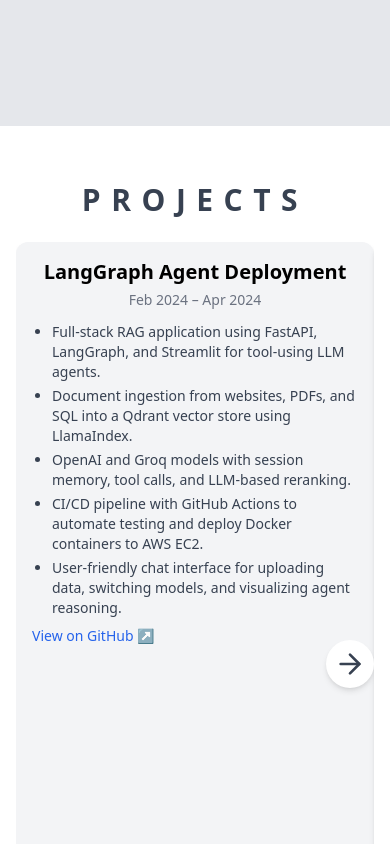
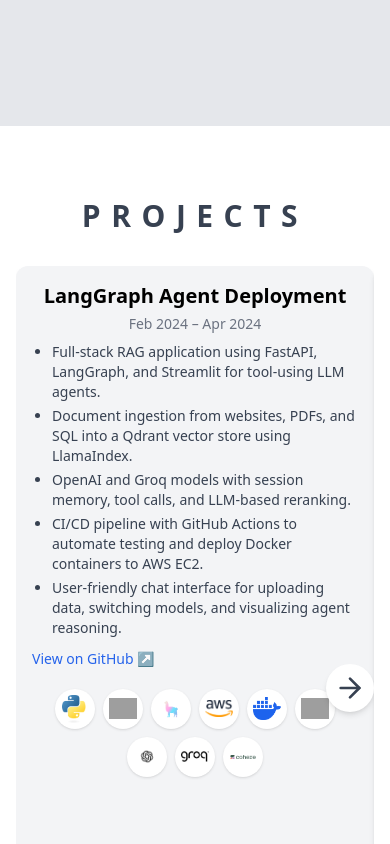
Before and after one commit to RoboMaroof/maroof-portfolio, a Next.js app: page / in a window 390 px wide. Shown: the part 1560-2404 px from the top of the page. Built offline with nearby package versions, Linux system fonts and the light colour scheme; grey boxes are pictures that could not be loaded.

Commit message:
Updated Projects section for mobile version

```diff
--- a/app/components/ProjectsSection.js
+++ b/app/components/ProjectsSection.js
@@ -111,17 +111,18 @@
   return (
     <section
       id="projects"
-      className="snap-start min-h-screen-svh md:min-h-screen bg-white px-4 pt-[56px] md:pt-24"
+      className="snap-start min-h-screen-svh md:min-h-screen bg-white px-4 pt-[72px] md:pt-24"
     >
-      <h2 className="text-3xl font-bold text-center mb-6 tracking-[0.35em] text-gray-700">
+      <h2 className="text-3xl font-bold text-center mb-8 tracking-[0.35em] text-gray-700">
         PROJECTS
       </h2>
 
-      {/* Desktop */}
+      {/* 💻 Desktop Version */}
       <div className="hidden md:flex relative w-full max-w-6xl h-[700px] items-center justify-center mx-auto">
-        {[-1, 0, 1].map(offset => {
+        {[ -1, 0, 1 ].map(offset => {
           const proj = getProject(index + offset)
           const isCurrent = offset === 0
+
           return (
             <div
               key={proj.id}
@@ -144,10 +145,12 @@
                   </button>
                 </>
               )}
+
               <div className="bg-gray-200 rounded-2xl shadow-xl p-6 h-[600px] flex flex-col">
                 <h3 className="text-2xl font-semibold text-center mb-1">{proj.title}</h3>
                 <p className="text-center text-sm text-gray-500 mb-3">{proj.timeline}</p>
                 <div className="flex flex-col md:flex-row gap-6 flex-1">
+                  {/* Left */}
                   <div className="flex-1 flex flex-col justify-between text-left">
                     <div>
                       <ul className="text-base text-gray-700 list-disc pl-6 space-y-2 mb-4">
@@ -171,6 +174,8 @@
                       </div>
                     )}
                   </div>
+
+                  {/* Right */}
                   <div className="flex-1 flex items-center justify-center">
                     {proj.image && (
                       <img src={proj.image} alt={proj.title}
@@ -185,7 +190,7 @@
         })}
       </div>
 
-      {/* Mobile */}
+      {/* 📱 Mobile Version */}
       <div className="md:hidden relative flex overflow-hidden w-full">
         {index > 0 && (
           <button onClick={() => setIndex((index - 1 + total) % total)}
@@ -201,14 +206,16 @@
             <ArrowRight size={32} className="text-gray-700" />
           </button>
         )}
+
         <div className="flex transition-transform duration-500 w-full" style={{ transform: `translateX(-${index * 100}%)` }}>
           {projects.map((proj) => (
             <div key={proj.id}
-              className="min-w-full snap-center bg-gray-100 rounded-xl shadow-md p-4 flex flex-col justify-start h-screen-svh"
+              className="min-w-full h-screen-svh snap-center bg-gray-100 rounded-xl shadow-md p-4 flex flex-col gap-2 overflow-y-auto"
             >
+              <div className="flex-1 flex flex-col gap-3">
+                <div>
                   <h3 className="text-xl font-semibold text-center mb-1">{proj.title}</h3>
-              <p className="text-center text-sm text-gray-500 mb-3">{proj.timeline}</p>
-              <div className="flex-1 flex flex-col justify-start">
+                  <p className="text-center text-sm text-gray-500 mb-2">{proj.timeline}</p>
                   <ul className="list-disc pl-5 text-sm text-gray-700 space-y-1 mb-2">
                     {proj.points.map((pt, i) => <li key={i}>{pt}</li>)}
                   </ul>
@@ -220,7 +227,7 @@
                   )}
                 </div>
                 {proj.tech && (
-                <div className="flex flex-wrap gap-2 justify-center mt-2">
+                  <div className="flex flex-wrap gap-2 justify-center pb-2">
                     {proj.tech.map((icon, i) => (
                       <div key={i}
                         className="w-10 h-10 bg-white rounded-full shadow flex items-center justify-center p-1.5"
@@ -231,11 +238,12 @@
                   </div>
                 )}
               </div>
+            </div>
           ))}
         </div>
       </div>
 
-      {/* Zoom Modal */}
+      {/* Zoom Modal for Desktop */}
       {zoomedImage && (
         <div className="fixed inset-0 bg-black bg-opacity-80 flex items-center justify-center z-50 cursor-zoom-out"
           onClick={() => setZoomedImage(null)}>
```
Lines whose indentation alone changed are shown as unchanged.
